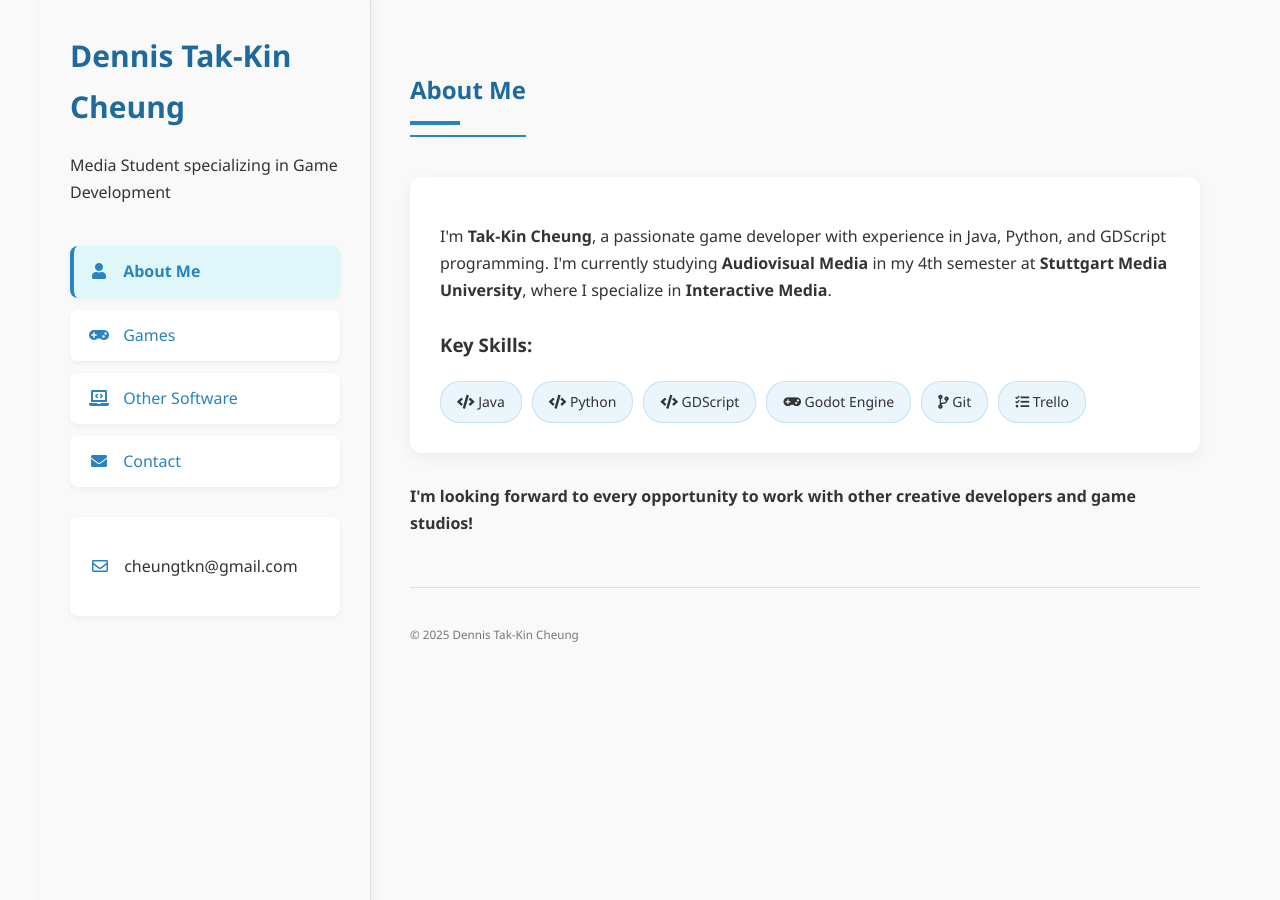
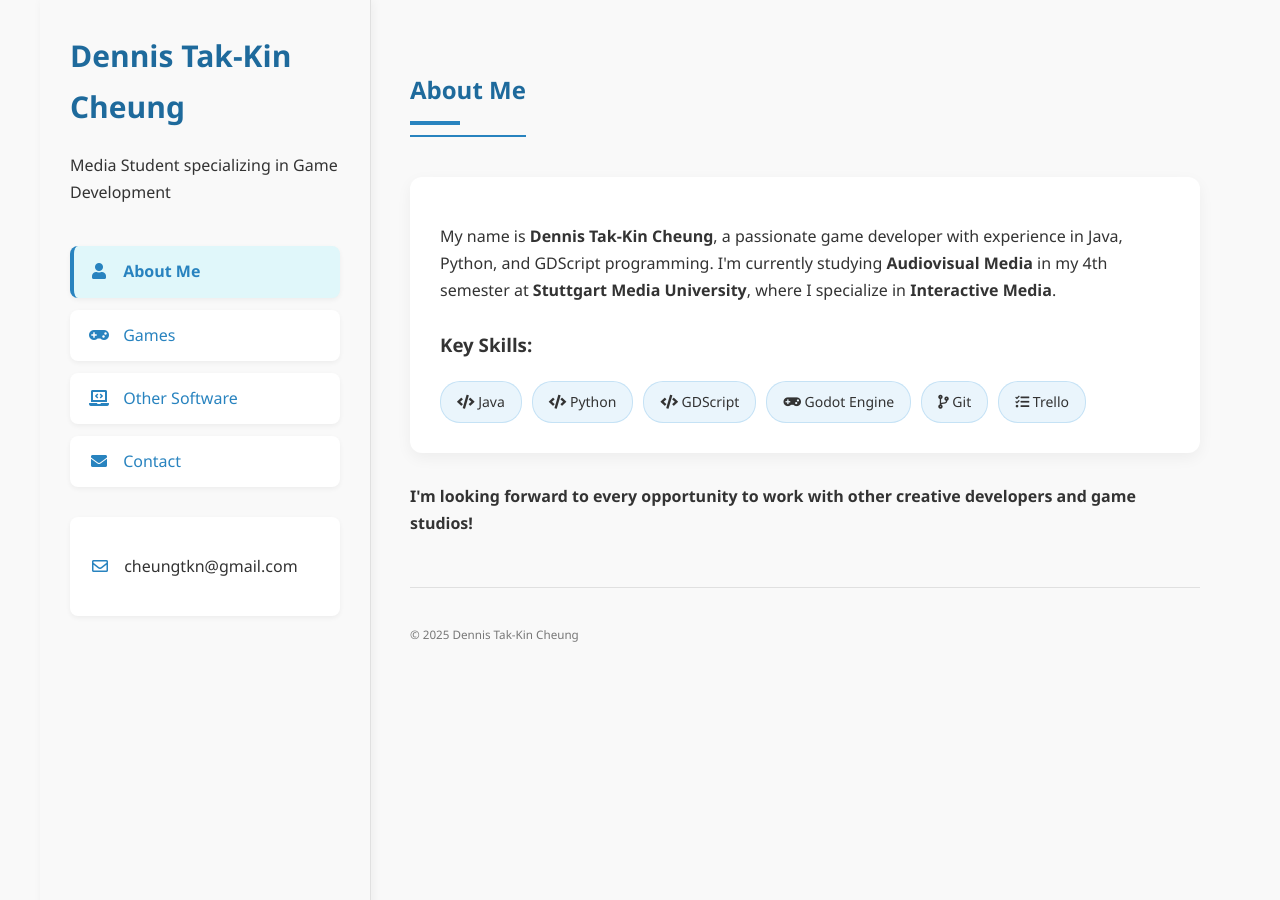
Before and after one commit to DarumaGH/DarumaGH.github.io, a Jekyll site: the page index.html, which Jekyll copies as it is, in a window 1280 px wide. Built offline with Jekyll 4.4.1, drawn with Linux system fonts in a browser that asks for light colours.

Commit message:
Update index.html

```diff
--- a/index.html
+++ b/index.html
@@ -396,7 +396,7 @@
         <div id="about" class="category-section active">
           <h2 class="section-title">About Me</h2>
           <div class="about-section">
-            <p>I'm <strong>Tak-Kin Cheung</strong>, a passionate game developer with experience in Java, Python, and GDScript programming. I'm currently studying <strong>Audiovisual Media</strong> in my 4th semester at <strong>Stuttgart Media University</strong>, where I specialize in <strong>Interactive Media</strong>.</p>
+            <p>My name is <strong>Dennis Tak-Kin Cheung</strong>, a passionate game developer with experience in Java, Python, and GDScript programming. I'm currently studying <strong>Audiovisual Media</strong> in my 4th semester at <strong>Stuttgart Media University</strong>, where I specialize in <strong>Interactive Media</strong>.</p>
 
             <h3>Key Skills:</h3>
             <div class="skill-list">
```
